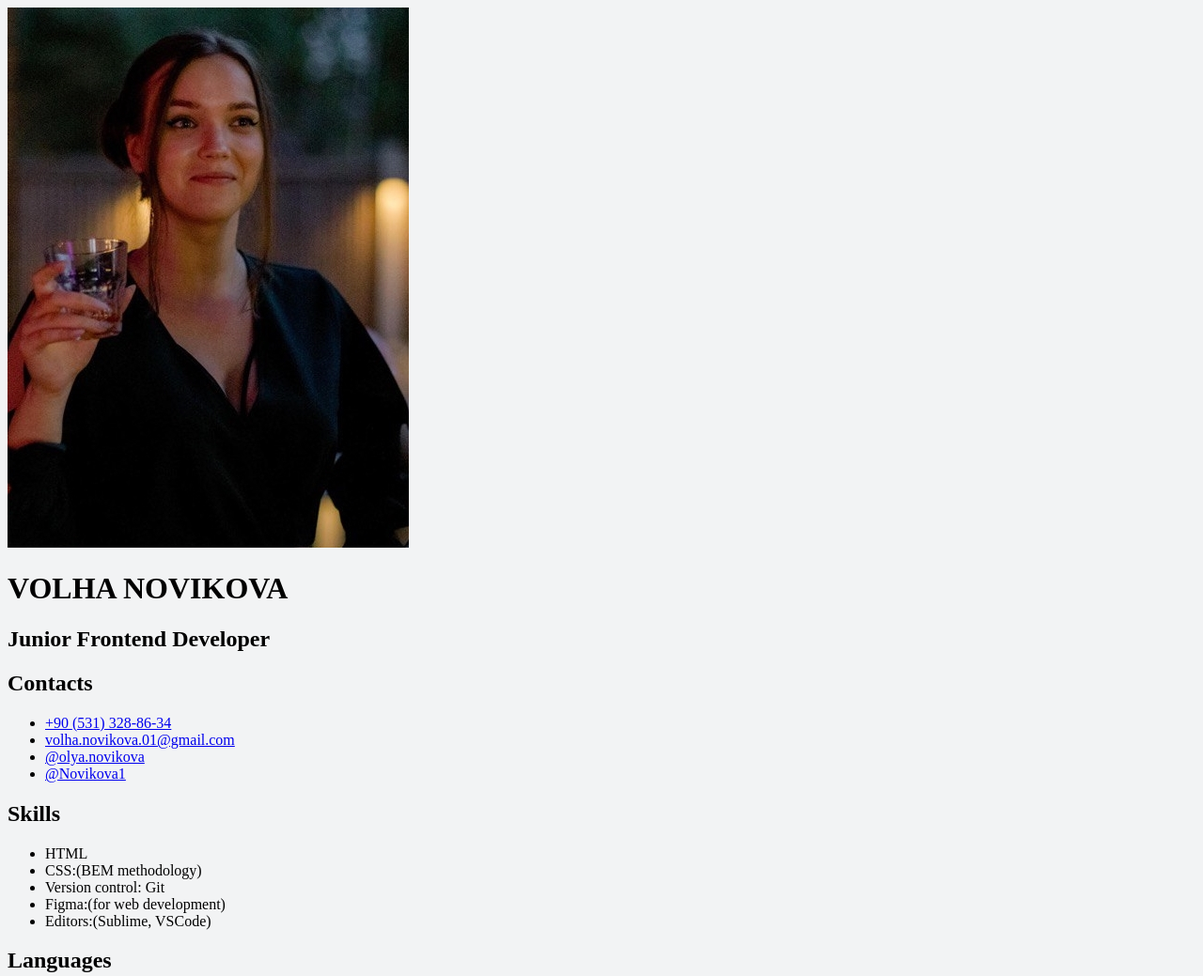
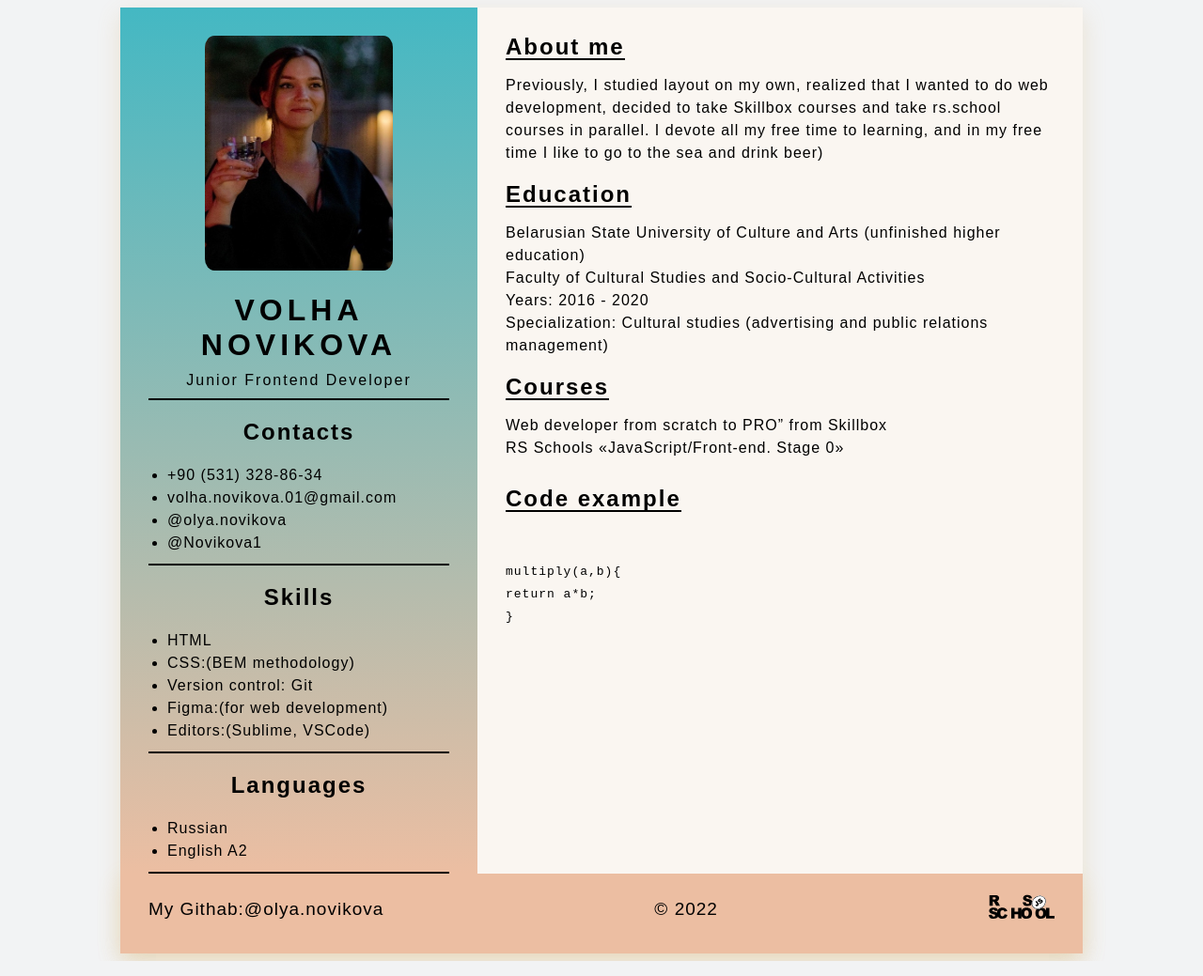
Before and after one commit to OlyaNovikova/rsschool-cv-3, a plain HTML site: page index.html in a window 1280 px wide. Shown: the top 1039 px of the page at 94% size. Drawn offline with Linux system fonts and the light colour scheme.

Commit message:
feat: add css

```diff
--- a/style.css
+++ b/style.css
@@ -2,3 +2,129 @@ html {
     box-sizing: border-box;
     background-color: #F2F3F4;
   }
+
+  *,
+*::before,
+*::after {
+  box-sizing: inherit;
+}
+
+a {
+  text-decoration: none;
+  color: inherit;
+}
+
+p, h2, h1, ul {
+  margin: 0;
+  padding: 0;
+}
+
+img {
+  max-width: 100%;
+}
+
+ul {
+  padding-bottom: 10px;
+}
+
+.list-reset {
+  list-style: none;
+}
+
+body {
+  font-family: "OpenSans", sans-serif;
+  font-weight: 400;
+}
+
+.flex {
+  display: flex;
+}
+
+
+.container {
+  margin: 0px auto;
+  width: 1024px;
+  box-shadow: rgba(202, 156, 71, 0.2) 0px 8px 24px;
+}
+
+header {
+  padding-top: 30px;
+  border-bottom: 2px solid black;
+  width: 320px;
+  text-align: center;
+}
+
+.myphoto {
+  margin-bottom: 20px;
+  border-radius: 5%;
+  width: 200px;
+  height: 250px;
+}
+
+.left-col {
+  padding: 0 30px 0 30px;
+  background: linear-gradient(0deg, #ecbea2, #44b8c3);
+}
+
+.header__title {
+  padding-bottom: 10px;
+  letter-spacing: 5px;
+}
+
+.header__subtitle {
+  padding-bottom: 10px;
+  font-weight: 300;
+  font-size: 16px;
+  letter-spacing: 2px;
+}
+
+.left-col__title {
+  padding-top: 20px;
+  padding-bottom: 20px;
+  text-align: center;
+  font-weight: 600;
+  letter-spacing: 2px;
+}
+
+.left-col__list {
+  padding-left: 20px;
+  border-bottom: 2px solid black;
+  line-height: 24px;
+  letter-spacing: 1px;
+}
+
+.right-col {
+  padding: 10px 30px 0 30px;
+  background-color: #FAF6F1;
+}
+
+.right-col__descr {
+  letter-spacing: 1px;
+  line-height: 24px;
+}
+
+.right-col__title {
+  display: inline-block;
+  margin-bottom: 15px;
+  margin-top: 20px;
+  border-bottom: 2px solid;
+  font-weight: 600;
+  text-align: center;
+  letter-spacing: 2px;
+}
+
+footer {
+  padding: 0 30px 0 30px;
+  font-weight: 500;
+  font-size: 19px;
+  color: black;
+  background-color: #ecbea2;
+  box-shadow: rgba(215, 164, 69, 0.2) 0px 8px 24px;
+  letter-spacing: 1px;
+}
+
+.footer-list {
+  align-items: center;
+  justify-content: space-between;
+  list-style: none;
+}
```
